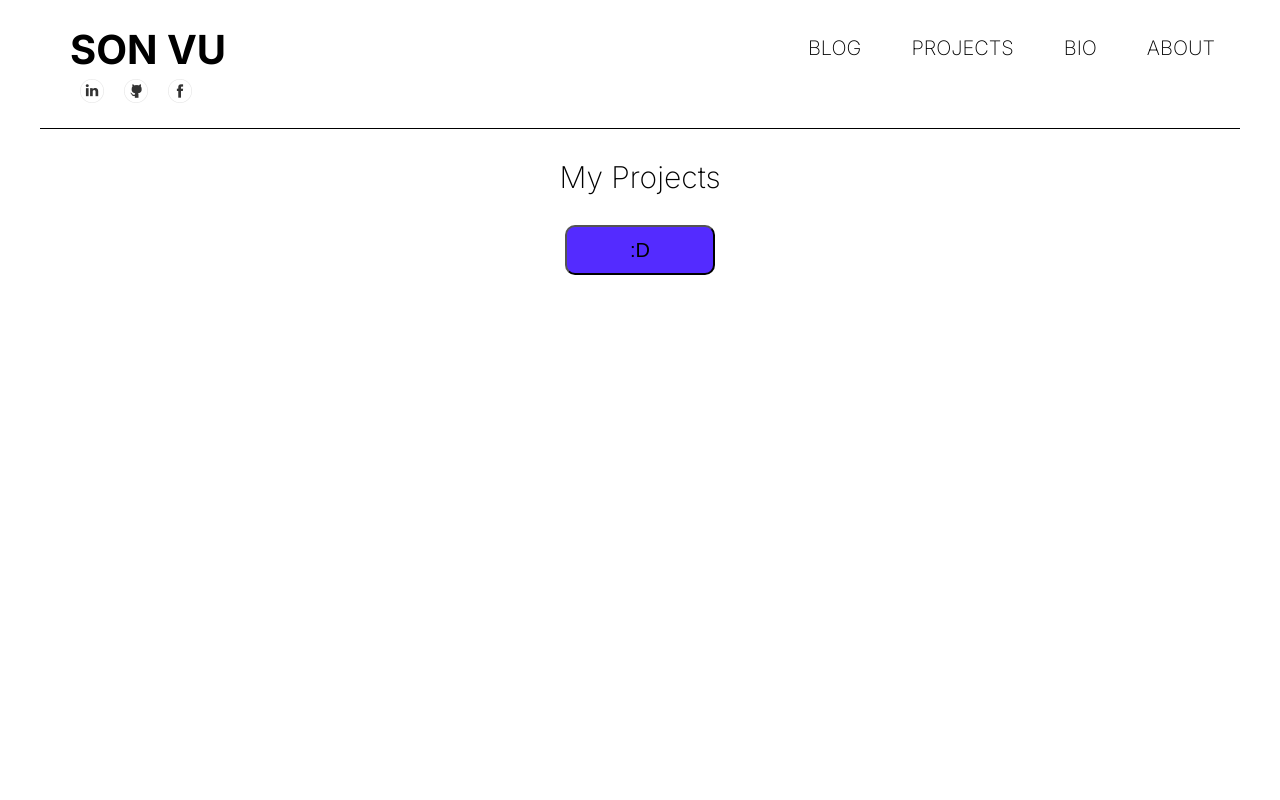
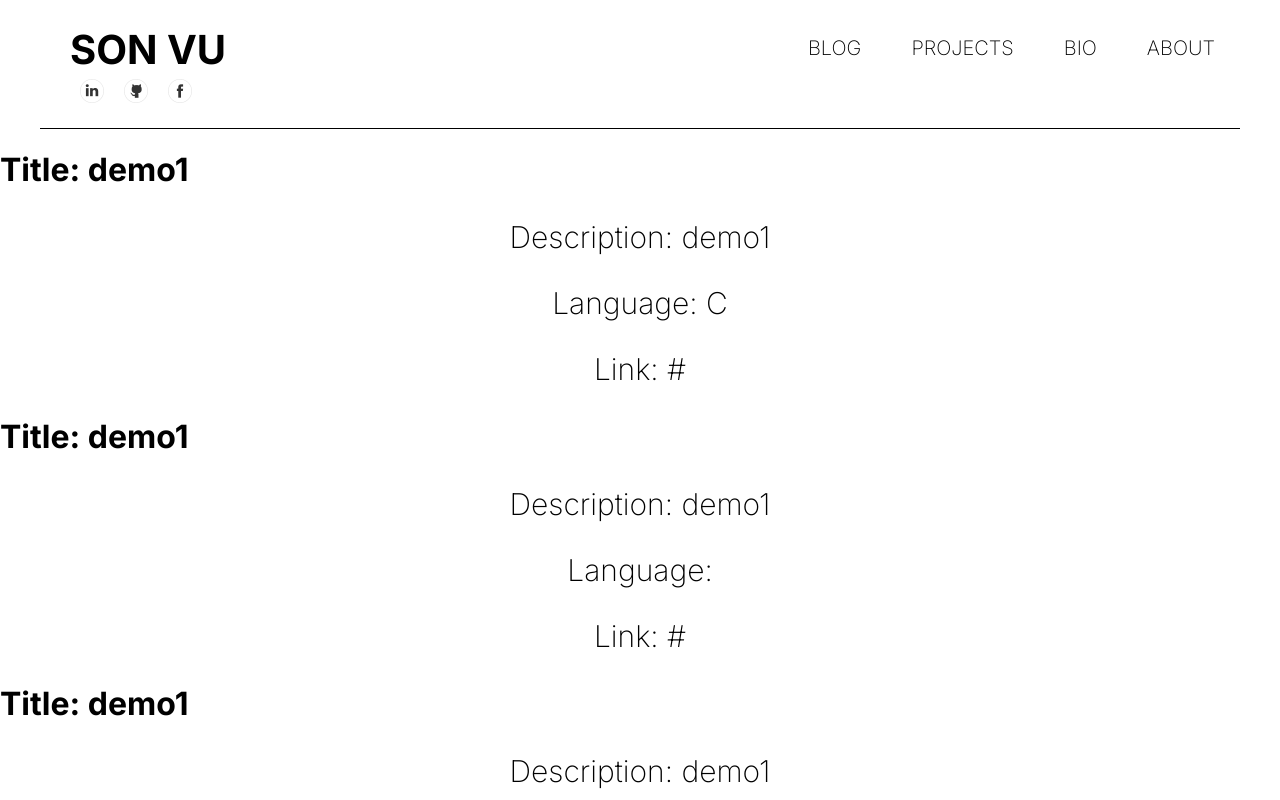
Before and after one commit to vungocson998/portfolio, a React (Create React App) app: page /portfolio/projects in a window 1280 px wide. Shown: the top 800 px of the page. Built offline with nearby package versions, Linux system fonts and the light colour scheme.

Commit message:
Props: add sample | State and lifecycle: add clock

```diff
--- a/src/components/about/About.js
+++ b/src/components/about/About.js
@@ -1,4 +1,4 @@
-import React, {Component} from 'react';
+import React from 'react';
 
 function About() {
     return (
--- a/src/components/bio/Bio.js
+++ b/src/components/bio/Bio.js
@@ -1,4 +1,4 @@
-import React, {Component} from 'react';
+import React from 'react';
 
 function Bio() {
     return (
--- a/src/components/blog/Blog.js
+++ b/src/components/blog/Blog.js
@@ -1,4 +1,4 @@
-import React, {Component} from 'react';
+import React from 'react';
 
 function Blog() {
     return (
--- /dev/null
+++ b/src/components/greeting/Clock.css
@@ -0,0 +1,3 @@
+.clock {
+    color: red;
+}
--- /dev/null
+++ b/src/components/greeting/Clock.js
@@ -0,0 +1,37 @@
+import React, {Component} from 'react';
+import './Clock.css';
+
+class Clock extends Component {
+    constructor(props){
+        super(props);
+        this.state = {date : new Date()};
+    }
+
+    componentDidMount(){
+        this.timerID = setInterval(
+            () => {
+                this.tick();
+            },
+            1000
+        );
+    }
+    componentWillUnmount(){
+        clearInterval(this.timerID);
+    }
+
+    tick(){
+        this.setState({
+            date: new Date()
+        });
+    }
+
+    render() {
+        return(
+            <div className="clock">
+                <p>{this.state.date.toLocaleTimeString()}</p>
+            </div>
+        );
+    }
+}
+
+export default Clock;
--- a/src/components/greeting/Greeting.js
+++ b/src/components/greeting/Greeting.js
@@ -1,4 +1,5 @@
-import React, {Component} from 'react';
+import React from 'react';
+import Clock from './Clock';
 import './Greeting.css';
 
 function Greeting() {
@@ -13,6 +14,7 @@ function Greeting() {
             </h1>
             <p>I AM A SELF-TAUGHT WEB DEVELOPER</p>
             <p>A SYSTEM ADMINISTRATOR, AND A SCIENCE LOVER</p>
+            <Clock />
         </div>
     );
 }
--- a/src/components/nav-bar/NavBar.js
+++ b/src/components/nav-bar/NavBar.js
@@ -1,5 +1,5 @@
-import React, {Component} from 'react';
-import {Link, NavLink} from 'react-router-dom';
+import React from 'react';
+import {Link} from 'react-router-dom';
 import './NavBar.css';
 import SocialWidget from './SocialWidget';
 
@@ -7,7 +7,7 @@ function NavBar() {
     return (
         <div className="nav-bar">
             <div className="header-bar">
-                <div class="site-logo">
+                <div className="site-logo">
                     <Link id="title" to="/portfolio">SON VU</Link>
                 </div>
                 <SocialWidget/>
--- a/src/components/projects/Projects.js
+++ b/src/components/projects/Projects.js
@@ -1,10 +1,13 @@
-import React, {Component} from 'react';
+import React from 'react';
 import './Projects.css';
+import Sample from './Sample';
 
 function Projects() {
     return (
         <div className="projects">
-            <p>My Projects</p>
+            <Sample title="demo1" description="demo1" language="C" link="#" />
+            <Sample title="demo1" description="demo1" link="#" />
+            <Sample title="demo1" description="demo1" language="C" link="#" />
         </div>
     );
 }
--- /dev/null
+++ b/src/components/projects/Sample.js
@@ -0,0 +1,14 @@
+import React from 'react';
+
+function Sample(props) {
+    return (
+        <div className="SampleWrapper">
+            <h1>Title: {props.title}</h1>
+            <p>Description: {props.description}</p>
+            <p>Language: {props.language}</p>
+            <p>Link: {props.link}</p>
+        </div>
+    );
+}
+
+export default Sample;
```
